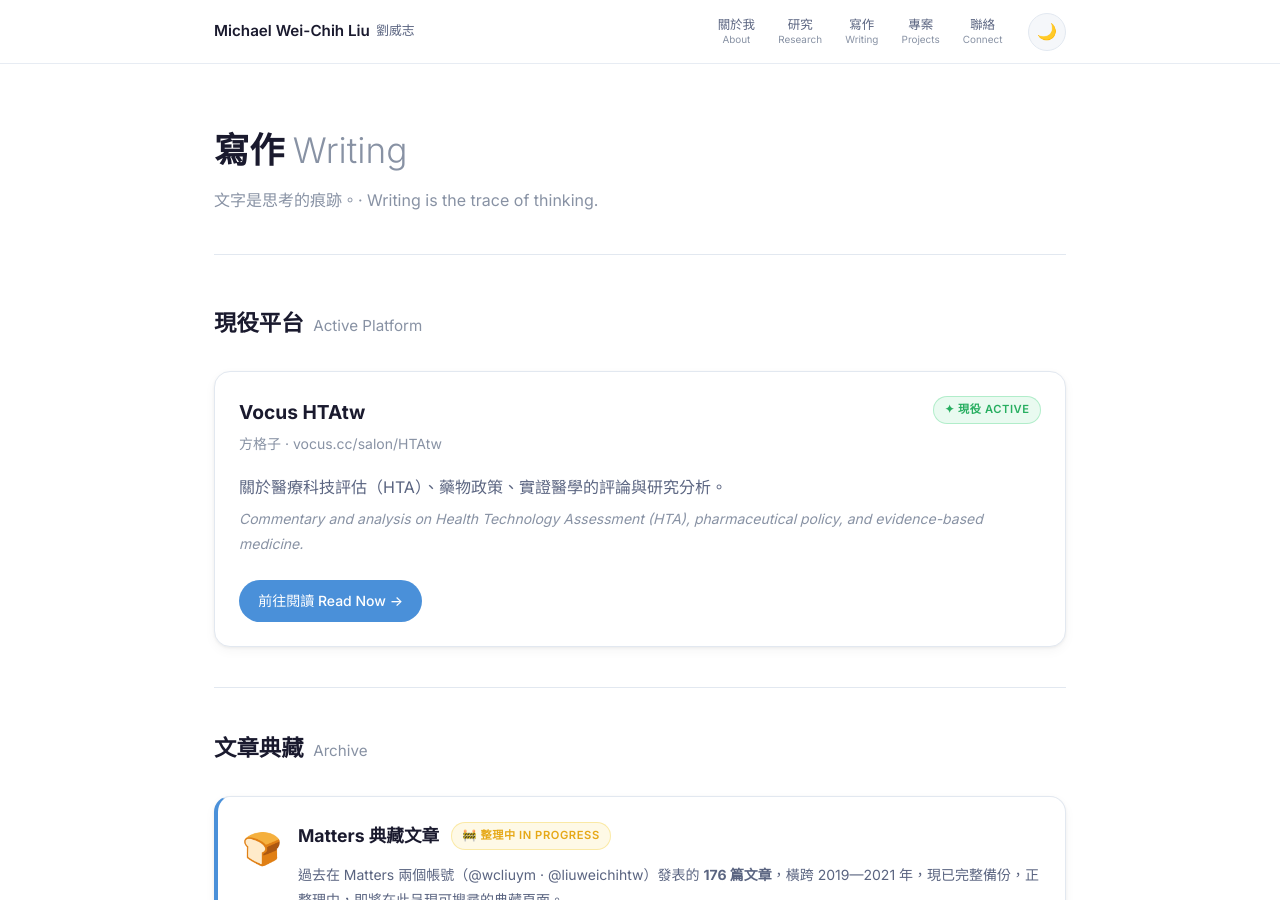
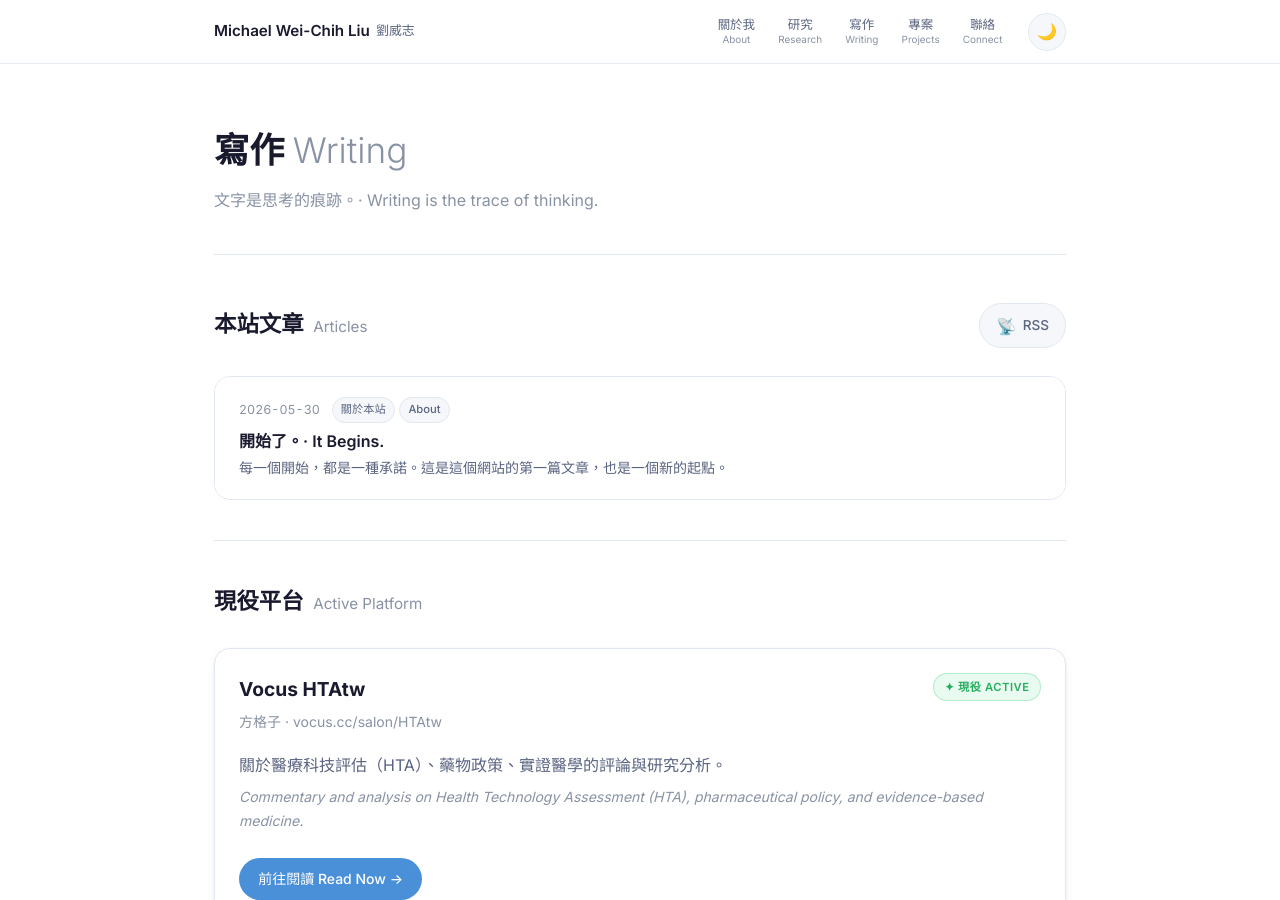
Before and after one commit to liuweichihtw-0624/liuweichihtw-0624.github.io, a Jekyll site: the page built from writing.html, in a window 1280 px wide and 900 px high. Built offline with Jekyll 4.4.1, drawn with Linux system fonts in a browser that asks for light colours.

Commit message:
Add blog system: RSS feed, post layout, first article

```diff
--- a/_config.yml
+++ b/_config.yml
@@ -15,6 +15,19 @@
 kramdown:
   input: GFM
 
+# Plugins
+plugins:
+  - jekyll-feed
+
+# RSS Feed settings
+feed:
+  title: "Michael Wei-Chih Liu — 寫作"
+  description: "From science to society — curiosity is my compass."
+  path: feed.xml
+
+# Permalink structure for posts
+permalink: /writing/:year/:month/:day/:title/
+
 # Exclude from processing
 exclude:
   - Gemfile
--- /dev/null
+++ b/_posts/2026-05-30-welcome.md
@@ -0,0 +1,50 @@
+---
+layout: post
+title: "開始了。· It Begins."
+date: 2026-05-30
+tags: [關於本站, About]
+publish: true
+syndicate: []
+excerpt: "每一個開始，都是一種承諾。這是這個網站的第一篇文章，也是一個新的起點。"
+---
+
+每一個開始，都是一種承諾。
+
+*Every beginning is a kind of promise.*
+
+---
+
+這個個人網站存在已經有一段時間，但它一直只是一個連結清單——連到我散落在各地的文字、研究、社群帳號。今天，它開始有了自己的聲音。
+
+*This personal website has existed for a while, but it was always just a list of links — pointing to my words, research, and social accounts scattered across the internet. Today, it begins to have its own voice.*
+
+---
+
+## 為什麼要寫？Why Write?
+
+從藥學、臨床藥學、國際衛生，到醫療科技評估（HTA），我的學術路徑讓我習慣了用「證據」說話。但證據之外，還有很多值得思考、值得記錄的事——關於科技與社會的交界、關於知識管理的實踐、關於這個讓我好奇不斷的世界。
+
+*From pharmacy and clinical pharmacy, to global health and Health Technology Assessment, my academic path has trained me to speak with evidence. But beyond evidence, there is much worth thinking about and recording — the intersection of technology and society, the practice of knowledge management, and a world that never stops making me curious.*
+
+這個網站，將是我思考的落腳處。
+
+*This website will be where my thinking lands.*
+
+---
+
+## 這裡會有什麼？What to Expect?
+
+- **研究觀察**：HTA、藥物政策、實證醫學的評論與分析
+- **AI 與科技**：AI 輔助工作流程的實驗與反思
+- **人文思考**：歷史、藝術、社會的不定期凝視
+- **知識管理**：MySecondBrain 與個人知識系統的實踐
+
+*Research observations, AI & technology experiments, humanities reflections, and knowledge management practices.*
+
+---
+
+從科學到社會，好奇心是我探索世界的羅盤。
+
+*From science to society — curiosity is my compass.*
+
+— Michael Wei-Chih Liu 劉威志
--- a/assets/css/style.css
+++ b/assets/css/style.css
@@ -596,3 +596,172 @@
   .hero-name { font-size: 1.7rem; }
   .bio-block { padding: 1.25rem; }
 }
+
+/* ============================================================
+   Post List (Writing Page)
+   ============================================================ */
+
+.post-list {
+  display: flex;
+  flex-direction: column;
+  gap: 0;
+  border: 1px solid var(--border);
+  border-radius: var(--radius-lg);
+  overflow: hidden;
+}
+
+.post-card {
+  padding: 1.25rem 1.5rem;
+  background: var(--card-bg);
+  border-bottom: 1px solid var(--border);
+  transition: background var(--transition);
+}
+.post-card:last-child { border-bottom: none; }
+.post-card:hover { background: var(--bg-secondary); }
+
+.post-card-meta {
+  display: flex;
+  align-items: center;
+  gap: 0.75rem;
+  margin-bottom: 0.4rem;
+  flex-wrap: wrap;
+}
+.post-card-meta time {
+  font-size: 0.78rem;
+  color: var(--text-muted);
+  font-variant-numeric: tabular-nums;
+}
+.post-card-tags { display: flex; gap: 0.3rem; flex-wrap: wrap; }
+
+.post-card-title {
+  font-size: 1rem;
+  font-weight: 600;
+  margin-bottom: 0.3rem;
+  line-height: 1.4;
+}
+.post-card-title a {
+  color: var(--text-primary);
+  transition: color var(--transition);
+}
+.post-card-title a:hover { color: var(--primary); }
+
+.post-card-excerpt {
+  font-size: 0.875rem;
+  color: var(--text-secondary);
+  line-height: 1.6;
+}
+
+/* ============================================================
+   Single Post Page
+   ============================================================ */
+
+.post { max-width: 720px; margin: 0 auto; }
+
+.post-header {
+  padding: 3rem 0 2rem;
+  border-bottom: 1px solid var(--border);
+  margin-bottom: 2.5rem;
+}
+.post-meta {
+  font-size: 0.82rem;
+  color: var(--text-muted);
+  margin-bottom: 0.75rem;
+  display: flex;
+  align-items: center;
+  gap: 0.5rem;
+}
+.post-syndicated { color: var(--primary); }
+
+.post-title {
+  font-size: 2rem;
+  font-weight: 700;
+  line-height: 1.3;
+  letter-spacing: -0.01em;
+  margin-bottom: 0.75rem;
+  color: var(--text-primary);
+}
+.post-subtitle {
+  font-size: 1.1rem;
+  color: var(--text-secondary);
+  margin-bottom: 1rem;
+  font-style: italic;
+}
+.post-tags { display: flex; gap: 0.4rem; flex-wrap: wrap; margin-top: 1rem; }
+
+/* Post body typography */
+.post-content {
+  font-size: 1.05rem;
+  line-height: 1.85;
+  color: var(--text-primary);
+}
+.post-content h2 {
+  font-size: 1.4rem;
+  font-weight: 700;
+  margin: 2.5rem 0 1rem;
+  padding-bottom: 0.5rem;
+  border-bottom: 1px solid var(--border);
+}
+.post-content h3 {
+  font-size: 1.15rem;
+  font-weight: 600;
+  margin: 2rem 0 0.75rem;
+}
+.post-content p { margin-bottom: 1.25rem; }
+.post-content ul,
+.post-content ol {
+  padding-left: 1.5rem;
+  margin-bottom: 1.25rem;
+}
+.post-content li { margin-bottom: 0.4rem; }
+.post-content blockquote {
+  border-left: 4px solid var(--primary);
+  padding: 0.75rem 1.25rem;
+  margin: 1.5rem 0;
+  background: var(--bg-secondary);
+  border-radius: 0 var(--radius-md) var(--radius-md) 0;
+  color: var(--text-secondary);
+  font-style: italic;
+}
+.post-content code {
+  background: var(--bg-tertiary);
+  padding: 0.15rem 0.4rem;
+  border-radius: var(--radius-sm);
+  font-size: 0.875em;
+  font-family: 'Fira Code', 'Courier New', monospace;
+}
+.post-content pre {
+  background: var(--bg-tertiary);
+  padding: 1.25rem;
+  border-radius: var(--radius-md);
+  overflow-x: auto;
+  margin: 1.5rem 0;
+}
+.post-content pre code {
+  background: none;
+  padding: 0;
+}
+.post-content img {
+  border-radius: var(--radius-md);
+  margin: 1.5rem auto;
+  box-shadow: var(--card-shadow);
+}
+.post-content a { text-decoration: underline; text-underline-offset: 3px; }
+.post-content hr {
+  border: none;
+  border-top: 1px solid var(--border);
+  margin: 2.5rem 0;
+}
+
+.post-footer {
+  margin-top: 3rem;
+  padding-top: 2rem;
+  border-top: 1px solid var(--border);
+}
+.post-footer-inner {
+  display: flex;
+  justify-content: space-between;
+  align-items: center;
+  flex-wrap: wrap;
+  gap: 1rem;
+}
+.post-share { display: flex; align-items: center; gap: 0.4rem; flex-wrap: wrap; }
--- a/writing.html
+++ b/writing.html
@@ -10,6 +10,48 @@
     <h1>寫作 <span style="font-weight:300;color:var(--text-muted);">Writing</span></h1>
     <p class="subtitle">文字是思考的痕跡。· Writing is the trace of thinking.</p>
   </div>
+
+  <!-- ── 本站文章 ─────────────────────────────────────── -->
+  <section>
+    <div class="section-title">
+      <h2>本站文章</h2><span class="en">Articles</span>
+      <a href="{{ '/feed.xml' | relative_url }}" class="badge" style="margin-left:auto;" title="訂閱 RSS Feed">
+        <span class="icon">📡</span> RSS
+      </a>
+    </div>
+
+    {% if site.posts.size > 0 %}
+    <div class="post-list">
+      {% for post in site.posts %}
+      <article class="post-card">
+        <div class="post-card-meta">
+          <time datetime="{{ post.date | date_to_xmlschema }}">{{ post.date | date: "%Y-%m-%d" }}</time>
+          {% if post.tags and post.tags != empty %}
+          <div class="post-card-tags">
+            {% for tag in post.tags limit:3 %}
+            <span class="badge" style="font-size:0.7rem;padding:0.15rem 0.5rem;">{{ tag }}</span>
+            {% endfor %}
+          </div>
+          {% endif %}
+        </div>
+        <h3 class="post-card-title">
+          <a href="{{ post.url | relative_url }}">{{ post.title }}</a>
+        </h3>
+        {% if post.excerpt %}
+        <p class="post-card-excerpt">{{ post.excerpt | strip_html | truncate: 120 }}</p>
+        {% endif %}
+      </article>
+      {% endfor %}
+    </div>
+    {% else %}
+    <div class="card" style="opacity:0.7;">
+      <p style="color:var(--text-secondary);">第一篇文章即將發表。</p>
+      <p style="color:var(--text-muted);font-size:0.875rem;font-style:italic;">First article coming soon.</p>
+    </div>
+    {% endif %}
+  </section>
+
+  <div class="divider"></div>
 
   <!-- ── Active Platform ────────────────────────────────── -->
   <section>
```
Also changed, not shown: other parts of writing.html (+1 -1 lines), _layouts/post.html (added, +57 -0 lines).
